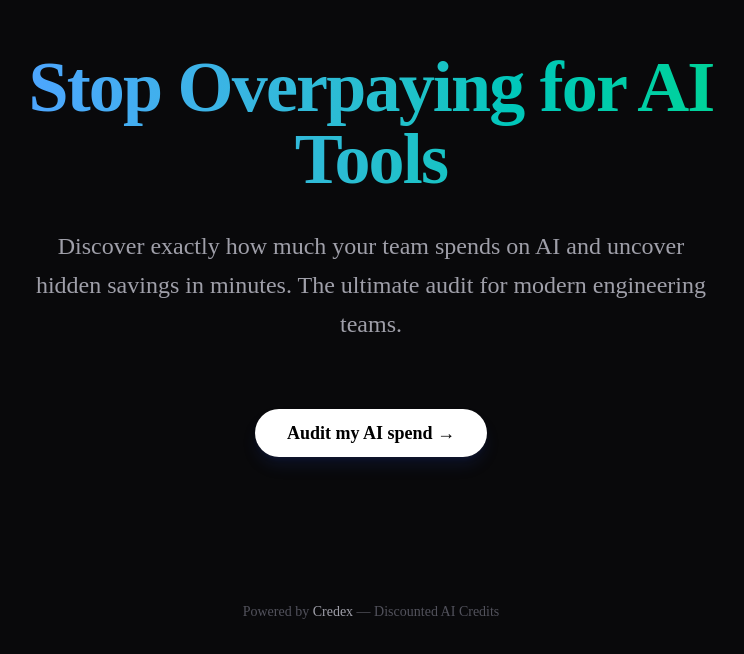
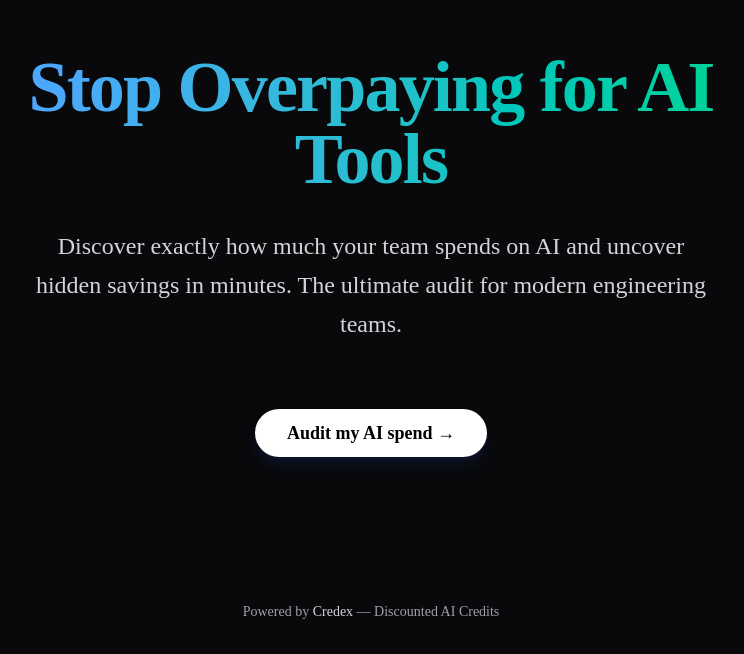
Before and after one commit to aditya-raulji/SpendLens, a Next.js app: page / in a window 1280 px wide. Shown: the part 146-800 px from the top of the page, without its empty margins (269-1013 px from the left). Built offline with nearby package versions, Linux system fonts and the light colour scheme.

Commit message:
fix: increase color contrast on landing page for Lighthouse accessibility

```diff
--- a/app/page.tsx
+++ b/app/page.tsx
@@ -9,7 +9,7 @@ export default function Home() {
           Stop Overpaying for AI Tools
         </h1>
 
-        <p className="text-xl md:text-2xl text-zinc-400 max-w-2xl mx-auto leading-relaxed">
+        <p className="text-xl md:text-2xl text-zinc-300 max-w-2xl mx-auto leading-relaxed">
           Discover exactly how much your team spends on AI and uncover hidden savings in minutes. The ultimate audit for modern engineering teams.
         </p>
 
@@ -22,8 +22,8 @@ export default function Home() {
         </div>
       </main>
 
-      <footer className="absolute bottom-8 text-zinc-600 text-sm font-medium">
-        Powered by <span className="text-zinc-400">Credex</span> — Discounted AI Credits
+      <footer className="absolute bottom-8 text-zinc-400 text-sm font-medium">
+        Powered by <span className="text-zinc-300">Credex</span> — Discounted AI Credits
       </footer>
     </div>
   );
```
